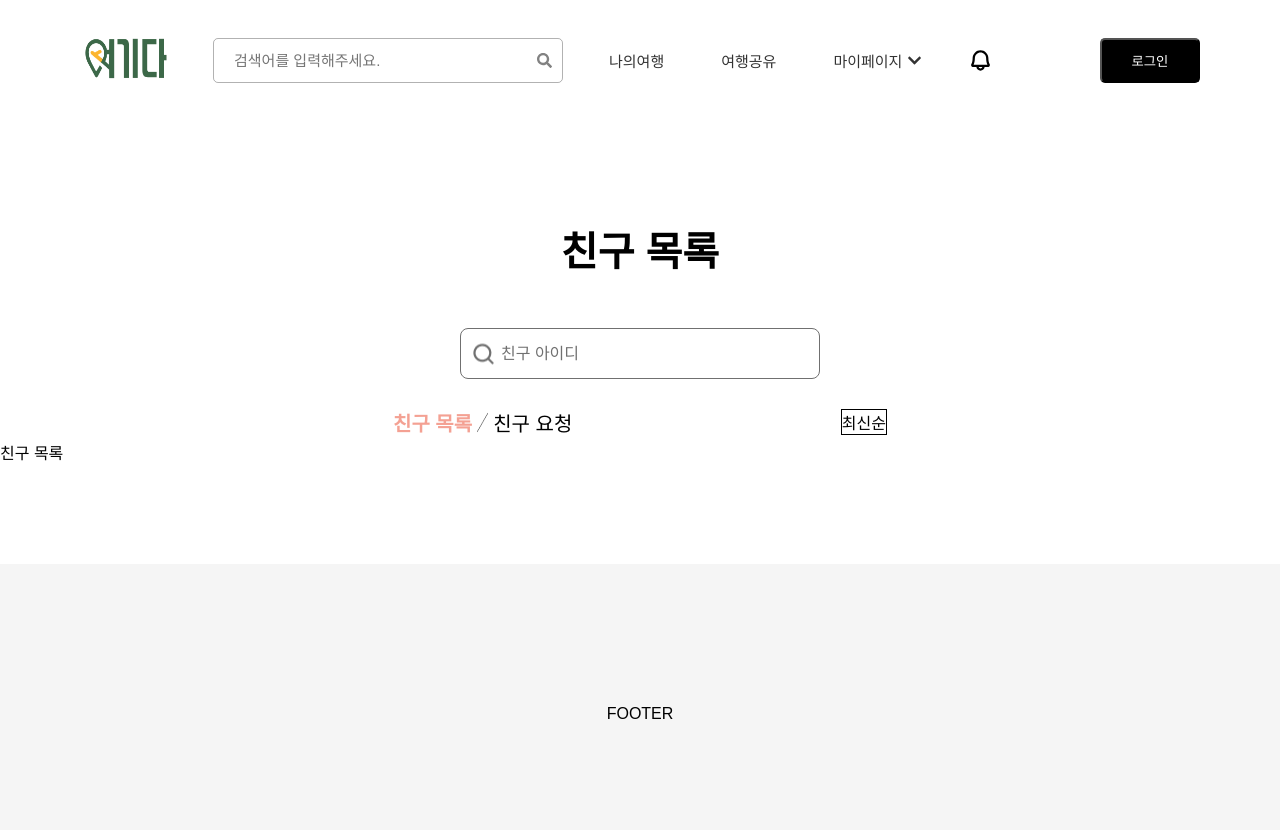
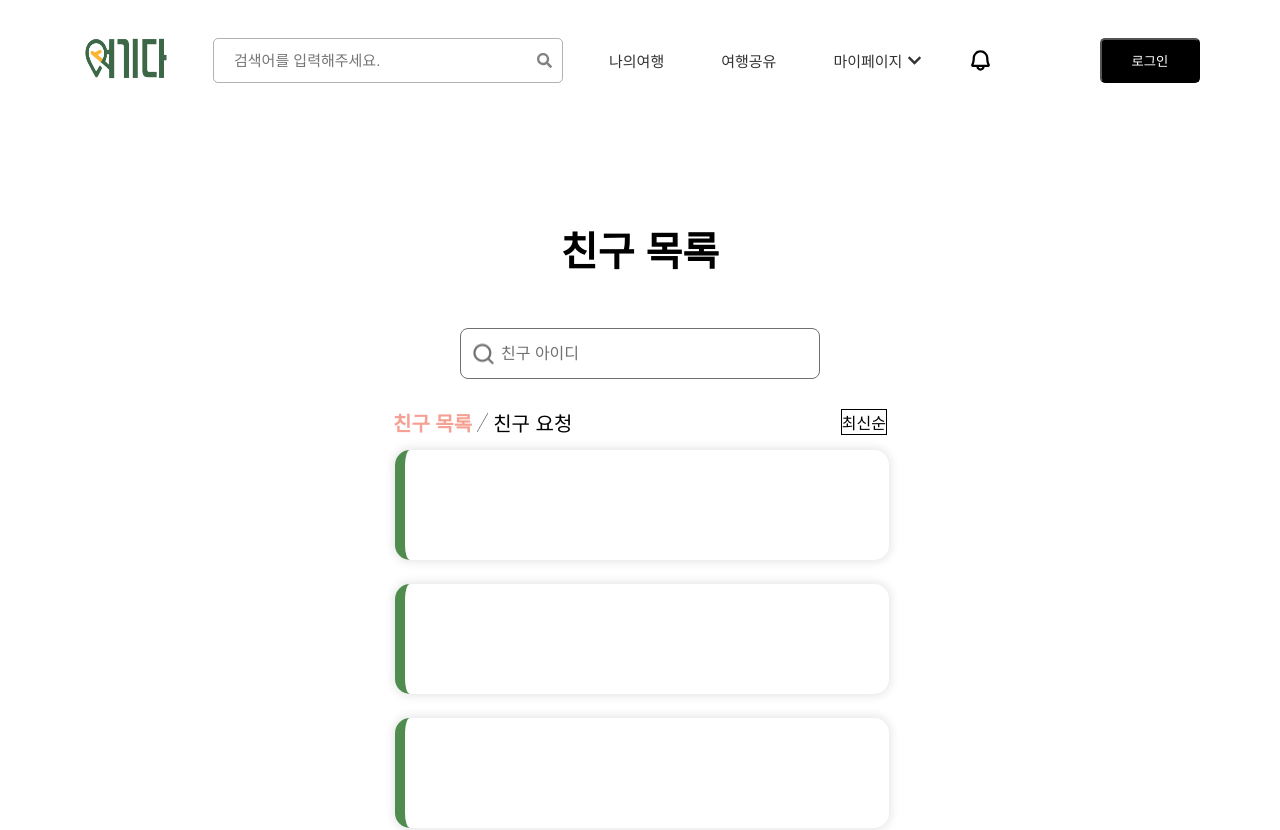
Before and after one commit to withoutsummer/yeogida, a React (Create React App) app: page /mypage/friend in a window 1280 px wide. Shown: the top 830 px of the page. Built offline with nearby package versions, Linux system fonts and the light colour scheme.

Commit message:
마이페이지 친구목록 페이지 친구목록 list 생성 및 수정

```diff
--- a/package.json
+++ b/package.json
@@ -11,6 +11,8 @@
     "react-icons": "^5.2.1",
     "react-router-dom": "^6.25.1",
     "react-scripts": "5.0.1",
+    "react-slick": "^0.30.2",
+    "slick-carousel": "^1.8.1",
     "styled-components": "^6.1.12",
     "web-vitals": "^2.1.4"
   },
--- a/src/pages/Friend.jsx
+++ b/src/pages/Friend.jsx
@@ -1,5 +1,8 @@
 import React, { useState } from 'react';
-import styled from 'styled-components';
+import styled, { createGlobalStyle } from 'styled-components';
+import Slider from "react-slick";
+import 'slick-carousel/slick/slick.css';
+import 'slick-carousel/slick/slick-theme.css';
 import searchIcon from '../assets/icons/search_icon.png';
 import addIcon from '../assets/icons/friend_add_icon.png';
 import slashIcon from '../assets/icons/slash_icon.png';
@@ -113,6 +116,29 @@ const MiniMenuBtn = styled.button `
     padding: 0;
 `;
 
+const StyledSlider = styled(Slider)`
+    .slick-dots {
+
+    }
+`;
+
+const SliderContainer = styled.div `
+    width: 520px;
+    height: 535px;
+    margin: auto;
+`;
+
+const FriendListSlide = styled.div `
+    width: 95% !important;
+    height: 110px;
+    // 피그마랑 다름
+    box-shadow: 0px 0px 10px 2px rgba(0, 0, 0, 0.1);
+    border-radius: 15px;
+    border-left: 10px solid #508c4e;
+    box-sizing: border-box;
+    margin: 10px 0 10px 15px;
+`;
+
 // ---------------친구 검색바 Component---------------
 function FriendSearchBar() {
     const [inputValue, setInputValue] = useState('');
@@ -149,10 +175,43 @@ function FriendSearchBar() {
 
 // ---------------친구 목록 Component---------------
 function FriendList() {
+    const slideCount = 6;
+
+    const settings = {
+        dots: true,
+        infinite: slideCount > 4,
+        speed: 500,
+        slidesToShow: 1,  // 한 번에 1개의 슬라이드만 보여줌
+        slidesToScroll: 1,
+        rows: 4,
+        slidesPerRow: 1
+    };
+
     return (
-        <div>
-            친구 목록
-        </div>
+        <>
+            <SliderContainer>
+                <StyledSlider {...settings}>
+                    <FriendListSlide>
+
+                    </FriendListSlide>
+                    <FriendListSlide>
+
+                    </FriendListSlide>
+                    <FriendListSlide>
+
+                    </FriendListSlide>
+                    <FriendListSlide>
+
+                    </FriendListSlide>
+                    <FriendListSlide>
+
+                    </FriendListSlide>
+                    <FriendListSlide>
+
+                    </FriendListSlide>
+                </StyledSlider>
+            </SliderContainer>
+        </>
     )
 }
 
```
Also changed, not shown: 1 other file (tests, documents, lock files or other folders).
